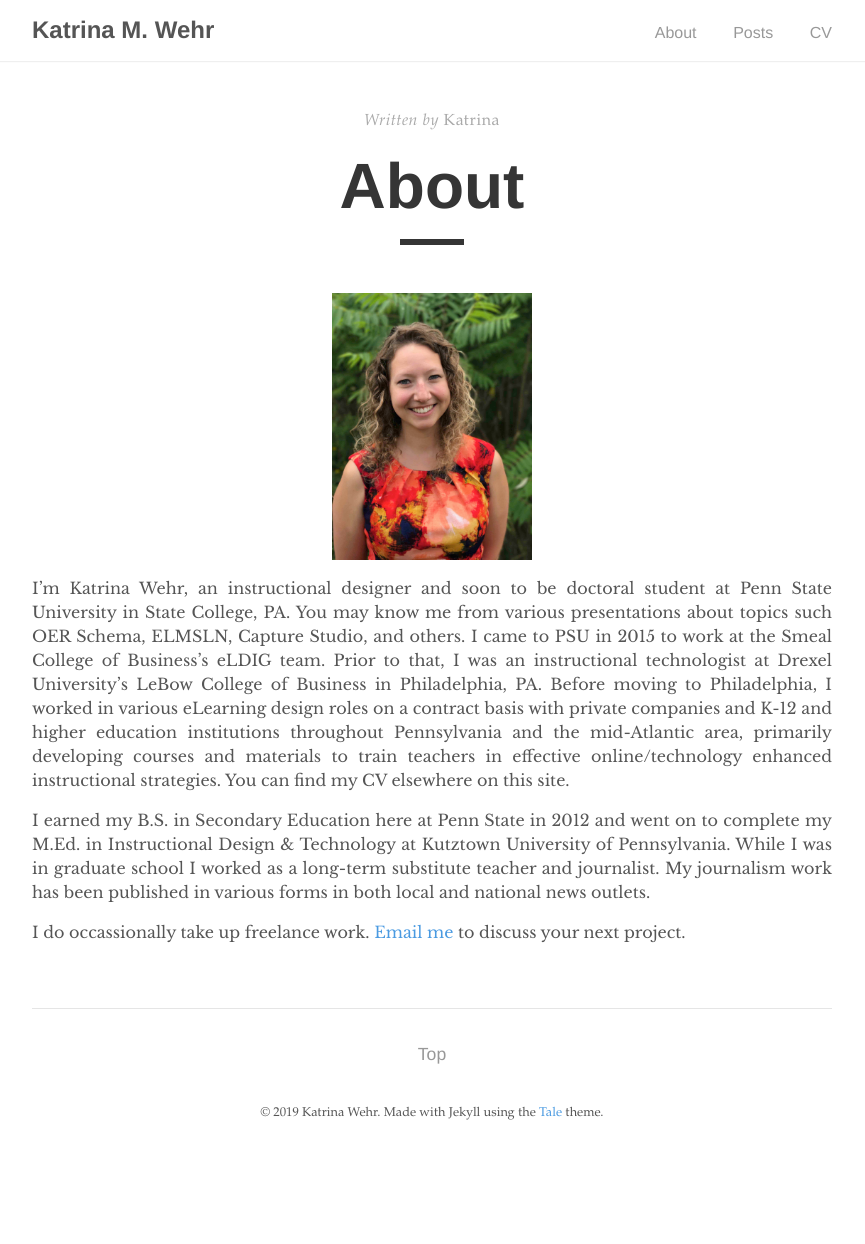
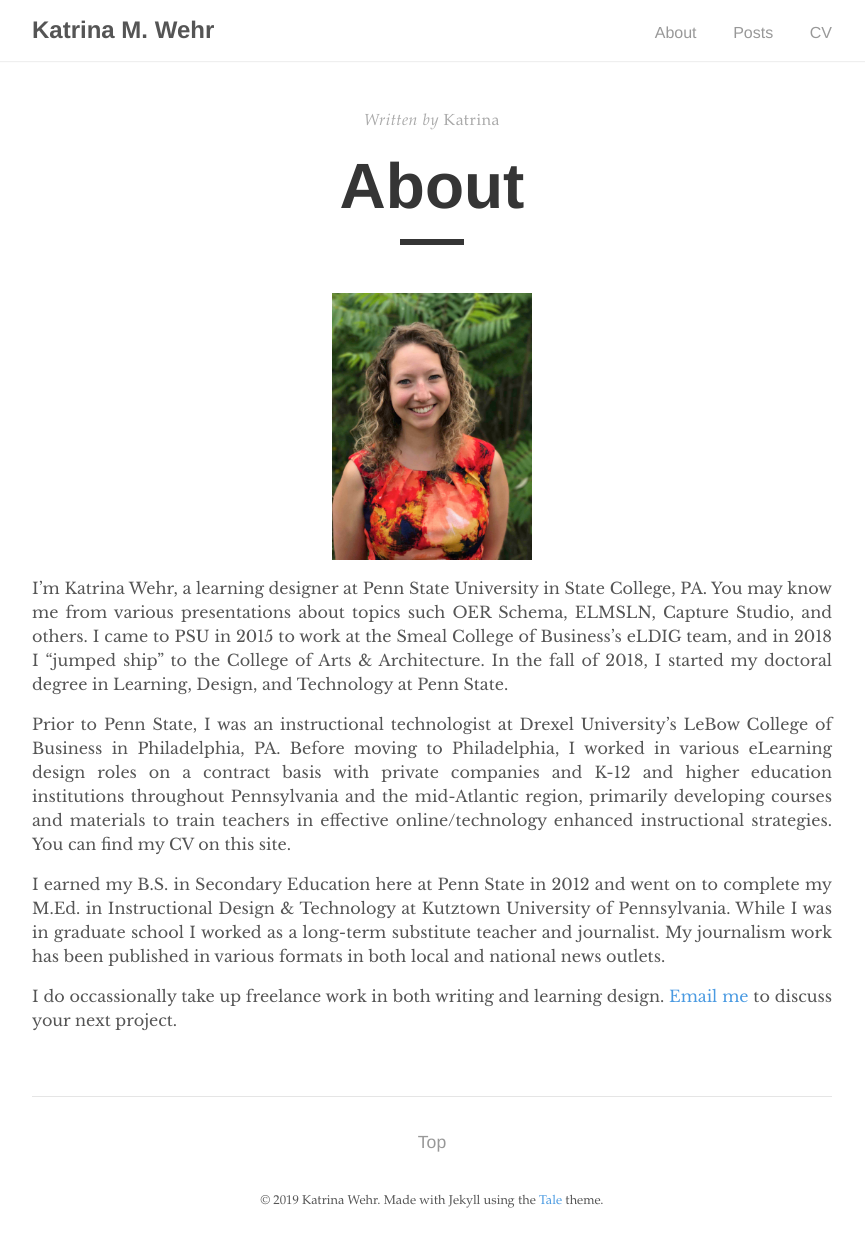
Before and after one commit to kat-wehr/mysite, a Jekyll site: the page built from _pages/about.md, in a window 1280 px wide. Shown: the whole page, without its empty margins (208-1073 px from the left). Built offline with Jekyll 4.4.1, drawn with Linux system fonts in a browser that asks for light colours; before the commit the page ends 1156 px from its top, so only the background shows below that.

Commit message:
Update about.md

```diff
--- a/_pages/about.md
+++ b/_pages/about.md
@@ -9,8 +9,10 @@ permalink: /about/
   <img src="/assets/IMG_1228copy2.jpg" alt="Me" width="200"/>
 </p>
 
-I'm Katrina Wehr, an instructional designer and soon to be doctoral student at Penn State University in State College, PA. You may know me from various presentations about topics such OER Schema, ELMSLN, Capture Studio, and others. I came to PSU in 2015 to work at the Smeal College of Business's eLDIG team. Prior to that, I was an instructional technologist at Drexel University’s LeBow College of Business in Philadelphia, PA. Before moving to Philadelphia, I worked in various eLearning design roles on a contract basis with private companies and K-12 and higher education institutions throughout Pennsylvania and the mid-Atlantic area, primarily developing courses and materials to train teachers in effective online/technology enhanced instructional strategies. You can find my CV elsewhere on this site.
+I'm Katrina Wehr, a learning designer at Penn State University in State College, PA. You may know me from various presentations about topics such OER Schema, ELMSLN, Capture Studio, and others. I came to PSU in 2015 to work at the Smeal College of Business's eLDIG team, and in 2018 I "jumped ship" to the College of Arts & Architecture. In the fall of 2018, I started my doctoral degree in Learning, Design, and Technology at Penn State.
 
-I earned my B.S. in Secondary Education here at Penn State in 2012 and went on to complete my M.Ed. in Instructional Design & Technology at Kutztown University of Pennsylvania. While I was in graduate school I worked as a long-term substitute teacher and journalist. My journalism work has been published in various forms in both local and national news outlets.
+Prior to Penn State, I was an instructional technologist at Drexel University’s LeBow College of Business in Philadelphia, PA. Before moving to Philadelphia, I worked in various eLearning design roles on a contract basis with private companies and K-12 and higher education institutions throughout Pennsylvania and the mid-Atlantic region, primarily developing courses and materials to train teachers in effective online/technology enhanced instructional strategies. You can find my CV on this site.
 
-I do occassionally take up freelance work. [Email me](mailto:{{site.email}}) to discuss your next project.
+I earned my B.S. in Secondary Education here at Penn State in 2012 and went on to complete my M.Ed. in Instructional Design & Technology at Kutztown University of Pennsylvania. While I was in graduate school I worked as a long-term substitute teacher and journalist. My journalism work has been published in various formats in both local and national news outlets.
+
+I do occassionally take up freelance work in both writing and learning design. [Email me](mailto:{{site.email}}) to discuss your next project.
```
